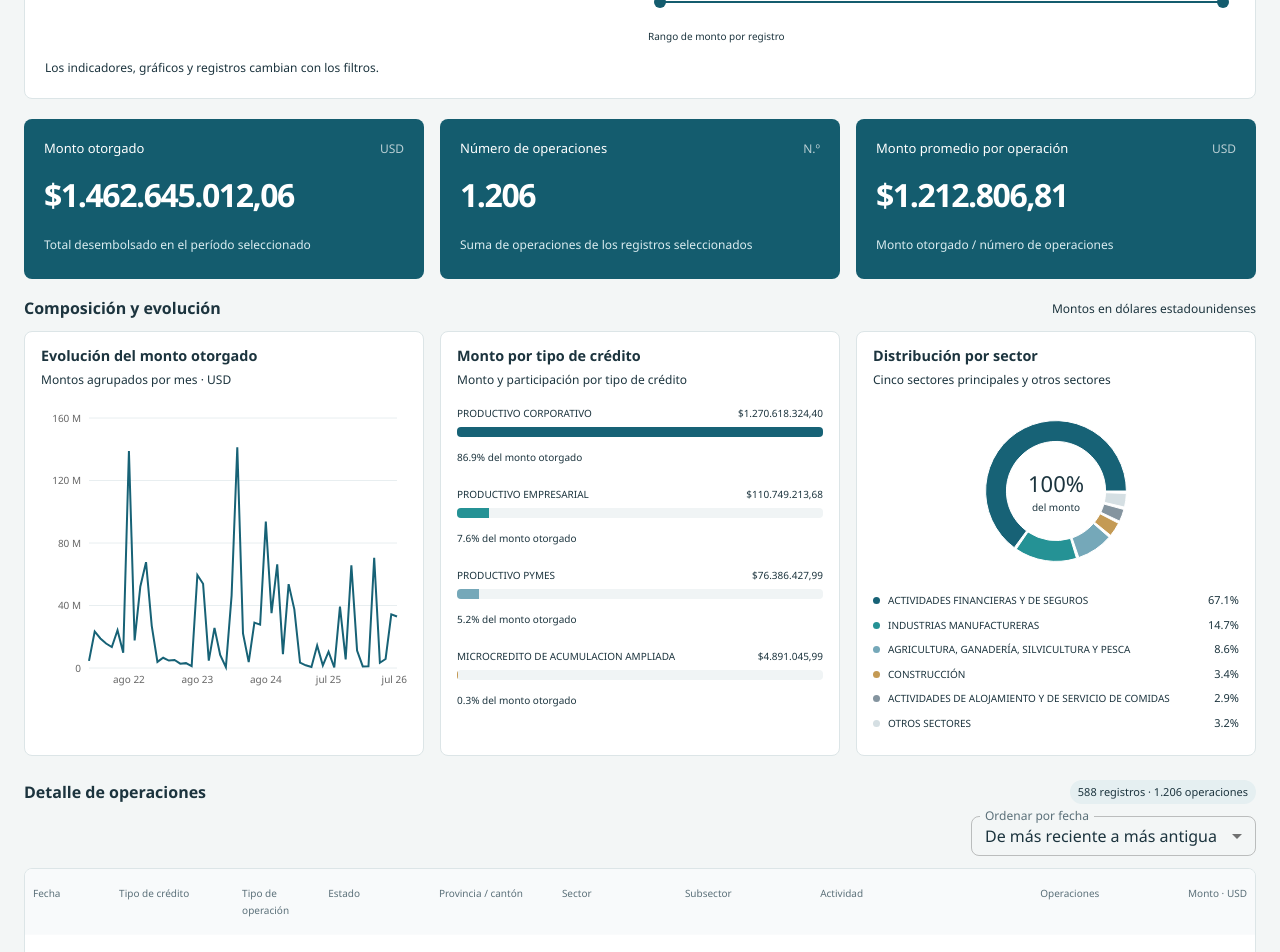
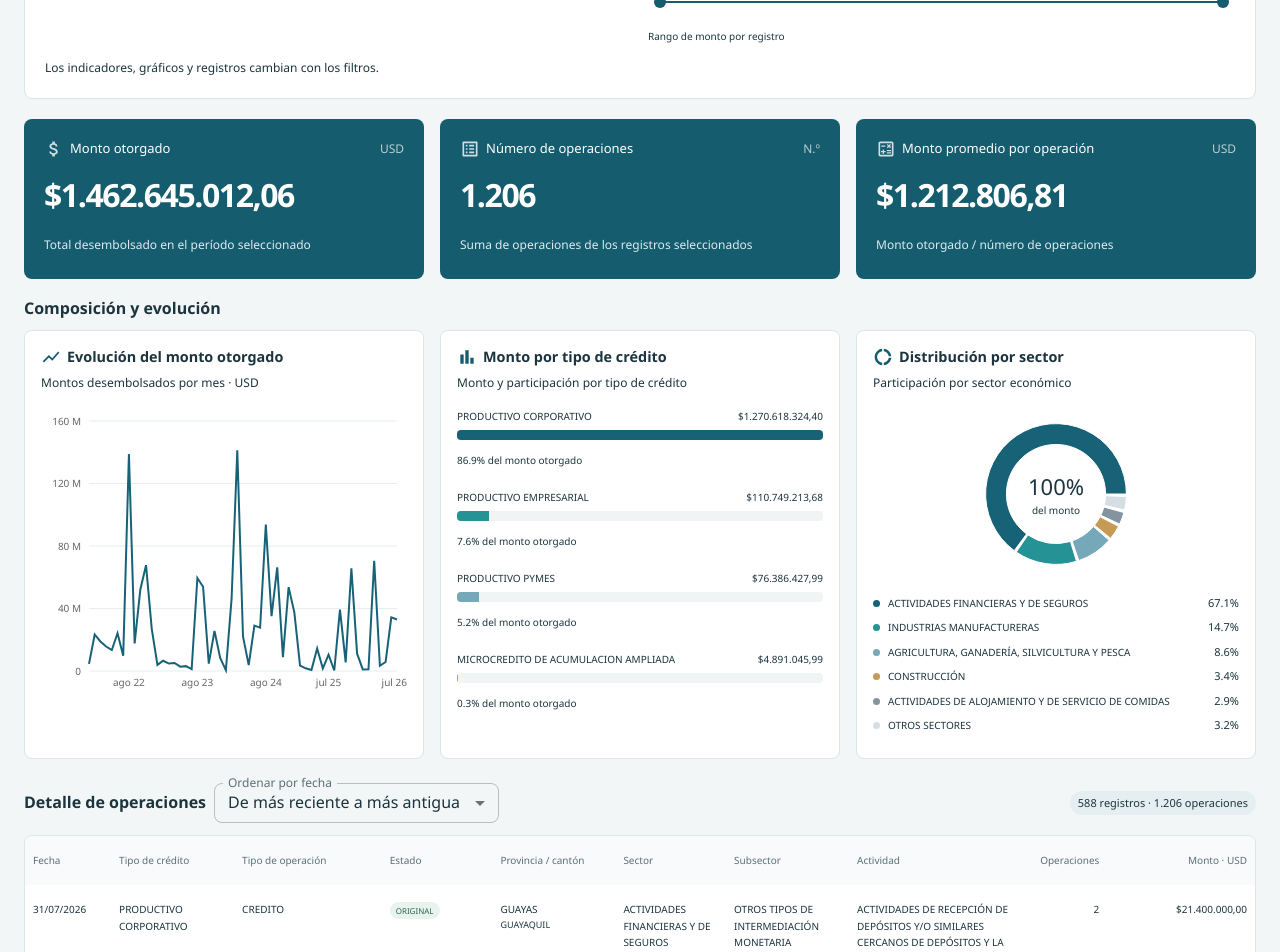
Before and after one commit to antivsan796/Proyecto03-G3, a React (Vite) app: page / in a window 1280 px wide. Shown: the part 480-1432 px from the top of the page. Built offline with nearby package versions, Linux system fonts and the light colour scheme.

Commit message:
fix: visualizacion, titulos y diseño mejorado

```diff
--- a/src/components/ChartsSection.tsx
+++ b/src/components/ChartsSection.tsx
@@ -1,4 +1,4 @@
-import { Grid, Stack, Typography } from '@mui/material';
+import { Grid, Typography } from '@mui/material';
 import TimeSeriesChart from './charts/TimeSeriesChart';
 import CreditTypeBarChart from './charts/CreditTypeBarChart';
 import SectorDonutChart from './charts/SectorDonutChart';
@@ -8,10 +8,7 @@ interface ChartsSectionProps { timeSeries: TimePoint[]; byCreditType: CategoryVa
 
 export default function ChartsSection({ timeSeries, byCreditType, bySector }: ChartsSectionProps) {
   return <section aria-labelledby="charts-title">
-    <Stack direction={{ xs: 'column', sm: 'row' }} spacing={.75} sx={{ mb: 1.5, justifyContent: 'space-between' }}>
-      <Typography id="charts-title" variant="h2">Composición y evolución</Typography>
-      <Typography variant="caption" color="text.secondary">Montos en dólares estadounidenses</Typography>
-    </Stack>
+    <Typography id="charts-title" variant="h2" sx={{ mb: 1.5 }}>Composición y evolución</Typography>
     <Grid container spacing={2}>
       <Grid size={{ xs: 12, md: 4 }}><TimeSeriesChart title="Evolución del monto otorgado" data={timeSeries} /></Grid>
       <Grid size={{ xs: 12, md: 4 }}><CreditTypeBarChart title="Monto por tipo de crédito" data={byCreditType} /></Grid>
--- a/src/components/DashboardPage.tsx
+++ b/src/components/DashboardPage.tsx
@@ -13,6 +13,10 @@ const ChartsSection = lazy(() => import('./ChartsSection'));
 export default function DashboardPage() {
   const data = useDashboardData();
   const lastShownDate = data.filteredRows.reduce((latest, row) => row.fecha > latest ? row.fecha : latest, '');
+
+  function resetFilters() {
+    data.resetFilters();
+  }
 
   function exportCsv() {
     const url = URL.createObjectURL(new Blob([toCsv(data.filteredRows)], { type: 'text/csv;charset=utf-8;' }));
@@ -39,14 +43,13 @@ export default function DashboardPage() {
       {data.status === 'loading' && <Stack spacing={2} sx={{ py: 6, alignItems: 'center' }} role="status"><CircularProgress /><Typography>Cargando operaciones crediticias…</Typography></Stack>}
       {data.status === 'error' && <Alert severity="error" action={<Button color="inherit" onClick={() => window.location.reload()}>Reintentar</Button>}>No se pudieron cargar los datos.</Alert>}
       {data.status === 'ready' && <>
-        <FiltersPanel filters={data.filters} onChange={data.changeFilters} rows={data.rows} bounds={data.bounds} onReset={data.resetFilters} />
+        <FiltersPanel filters={data.filters} onChange={data.changeFilters} rows={data.rows} bounds={data.bounds} onReset={resetFilters} />
         <KpiSection metrics={data.metrics} />
         <Suspense fallback={<Typography role="status" sx={{ py: 4 }}>Cargando gráficos…</Typography>}>
           <ChartsSection timeSeries={data.timeSeries} byCreditType={data.byCreditType} bySector={data.bySector} />
         </Suspense>
-        <OperationsSection rows={data.filteredRows} visibleRows={data.visibleRows} totalOperations={data.metrics.operations}
-          page={data.page} rowsPerPage={data.rowsPerPage} totalPages={data.totalPages} onPageChange={data.setPage}
-          order={data.order} onOrderChange={data.changeOrder} onReset={data.resetFilters} />
+        <OperationsSection rows={data.filteredRows} page={data.page} rowsPerPage={data.rowsPerPage} onPageChange={data.setPage}
+          order={data.order} onOrderChange={data.changeOrder} onReset={resetFilters} />
         <Footer datasetSource="Corporación Financiera Nacional B.P." lastUpdate={lastShownDate} />
       </>}
     </Container>
--- a/src/components/KpiCard.tsx
+++ b/src/components/KpiCard.tsx
@@ -1,12 +1,16 @@
-import { Card, CardContent, Stack, Typography } from '@mui/material';
+import type { ReactNode } from 'react';
+import { Box, Card, CardContent, Stack, Typography } from '@mui/material';
 import { formatMoney, formatNumber } from '../utils/format';
 
-interface KpiCardProps { title: string; value: number; unit?: string; helperText: string }
+interface KpiCardProps { title: string; value: number; unit?: string; helperText: string; icon: ReactNode }
 
-export default function KpiCard({ title, value, unit, helperText }: KpiCardProps) {
+export default function KpiCard({ title, value, unit, helperText, icon }: KpiCardProps) {
   return <Card component="article" aria-label={title} sx={{ bgcolor: 'primary.main', color: 'white', height: '100%', border: 0 }}>
     <CardContent sx={{ p: 2.5 }}><Stack direction="row" spacing={1} sx={{ justifyContent: 'space-between', alignItems: 'center' }}>
-      <Typography variant="h2" sx={{ fontSize: 13, fontWeight: 400 }}>{title}</Typography>
+      <Stack direction="row" spacing={.75} sx={{ alignItems: 'center', minWidth: 0 }}>
+        <Box aria-hidden="true" sx={{ display: 'flex', flexShrink: 0, opacity: .8 }}>{icon}</Box>
+        <Typography variant="h2" sx={{ fontSize: 13, fontWeight: 400 }}>{title}</Typography>
+      </Stack>
       <Typography variant="caption" sx={{ opacity: .7 }}>{unit || 'N.º'}</Typography>
     </Stack>
       <Typography className="kpi-value" sx={{ fontSize: { xs: 28, md: 32 }, fontWeight: 600, letterSpacing: '-0.045em', my: 1.5, overflowWrap: 'anywhere', fontVariantNumeric: 'tabular-nums' }}>
--- a/src/components/KpiSection.tsx
+++ b/src/components/KpiSection.tsx
@@ -1,4 +1,7 @@
 import { Grid } from '@mui/material';
+import AttachMoneyOutlined from '@mui/icons-material/AttachMoneyOutlined';
+import ListAltOutlined from '@mui/icons-material/ListAltOutlined';
+import CalculateOutlined from '@mui/icons-material/CalculateOutlined';
 import KpiCard from './KpiCard';
 import type { Metrics } from '../types/dashboard';
 
@@ -6,8 +9,8 @@ interface KpiSectionProps { metrics: Metrics }
 
 export default function KpiSection({ metrics }: KpiSectionProps) {
   return <Grid component="section" container spacing={2} aria-label="Indicadores del período seleccionado" aria-live="polite" sx={{ my: 2.5 }}>
-    <Grid size={{ xs: 12, md: 4 }}><KpiCard title="Monto otorgado" value={metrics.amount} unit="USD" helperText="Total desembolsado en el período seleccionado" /></Grid>
-    <Grid size={{ xs: 12, md: 4 }}><KpiCard title="Número de operaciones" value={metrics.operations} helperText="Suma de operaciones de los registros seleccionados" /></Grid>
-    <Grid size={{ xs: 12, md: 4 }}><KpiCard title="Monto promedio por operación" value={metrics.average} unit="USD" helperText="Monto otorgado / número de operaciones" /></Grid>
+    <Grid size={{ xs: 12, md: 4 }}><KpiCard icon={<AttachMoneyOutlined fontSize="small" />} title="Monto otorgado" value={metrics.amount} unit="USD" helperText="Total desembolsado en el período seleccionado" /></Grid>
+    <Grid size={{ xs: 12, md: 4 }}><KpiCard icon={<ListAltOutlined fontSize="small" />} title="Número de operaciones" value={metrics.operations} helperText="Suma de operaciones de los registros seleccionados" /></Grid>
+    <Grid size={{ xs: 12, md: 4 }}><KpiCard icon={<CalculateOutlined fontSize="small" />} title="Monto promedio por operación" value={metrics.average} unit="USD" helperText="Monto otorgado / número de operaciones" /></Grid>
   </Grid>;
 }
--- a/src/components/OperationsSection.tsx
+++ b/src/components/OperationsSection.tsx
@@ -2,30 +2,37 @@ import { Box, Button, Chip, MenuItem, Paper, Stack, TextField, Typography, useMe
 import OperationsTable from './OperationsTable';
 import OperationCardList from './OperationCardList';
 import PaginationControl from './PaginationControl';
+import { getMetrics, getPage } from '../utils/dashboard';
 import { formatNumber } from '../utils/format';
 import type { DateOrder, Operation } from '../types/dashboard';
 
 interface OperationsSectionProps {
-  rows: Operation[]; visibleRows: Operation[]; totalOperations: number; page: number; rowsPerPage: number; totalPages: number;
+  rows: Operation[]; page: number; rowsPerPage: number;
   order: DateOrder; onOrderChange: (order: DateOrder) => void; onPageChange: (page: number) => void; onReset: () => void;
 }
 
-export default function OperationsSection({ rows, visibleRows, totalOperations, page, rowsPerPage, totalPages, order, onOrderChange, onPageChange, onReset }: OperationsSectionProps) {
+export default function OperationsSection({ rows, page, rowsPerPage, order, onOrderChange, onPageChange, onReset }: OperationsSectionProps) {
   const desktop = useMediaQuery(useTheme().breakpoints.up('md'));
+  const pagination = getPage(rows, page, rowsPerPage);
+  const visibleRows = pagination.data;
+  const totalOperations = getMetrics(rows).operations;
+
   return <Box component="section" aria-labelledby="operations-title" sx={{ mt: 3 }}>
-    <Stack direction={{ xs: 'column', sm: 'row' }} spacing={1} sx={{ mb: 1.5, justifyContent: 'space-between', alignItems: { xs: 'flex-start', sm: 'center' } }}>
-      <Typography variant="h2" id="operations-title">Detalle de operaciones</Typography>
+    <Stack direction={{ xs: 'column', md: 'row' }} spacing={1} sx={{ mb: 1.5, justifyContent: 'space-between', alignItems: { xs: 'flex-start', md: 'center' } }}>
+      <Stack direction={{ xs: 'column', md: 'row' }} spacing={1} sx={{ alignItems: { xs: 'stretch', md: 'center' } }}>
+        <Typography variant="h2" id="operations-title">Detalle de operaciones</Typography>
+        <TextField select label="Ordenar por fecha" value={order}
+          onChange={(event) => onOrderChange(event.target.value as DateOrder)} sx={{ width: { xs: '100%', md: 285 } }}>
+          <MenuItem value="newest">De más reciente a más antigua</MenuItem><MenuItem value="oldest">De más antigua a más reciente</MenuItem>
+        </TextField>
+      </Stack>
       <Chip role="status" label={`${formatNumber(rows.length)} registros · ${formatNumber(totalOperations)} operaciones`} size="small" sx={{ bgcolor: '#e5eff1', fontSize: 11 }} />
     </Stack>
-    <Stack sx={{ mb: 1.5, alignItems: { xs: 'stretch', sm: 'flex-end' } }}><TextField select label="Ordenar por fecha" value={order}
-      onChange={(event) => onOrderChange(event.target.value as DateOrder)} sx={{ width: { xs: '100%', sm: 285 } }}>
-      <MenuItem value="newest">De más reciente a más antigua</MenuItem><MenuItem value="oldest">De más antigua a más reciente</MenuItem>
-    </TextField></Stack>
     {rows.length ? <>
-      {desktop ? <OperationsTable rows={rows} page={page} rowsPerPage={rowsPerPage} /> : <OperationCardList rows={visibleRows} />}
+      {desktop ? <OperationsTable rows={rows} page={pagination.page} rowsPerPage={rowsPerPage} /> : <OperationCardList rows={visibleRows} />}
       <Paper variant="outlined" sx={{ p: 1.5, mt: desktop ? 0 : 2 }}><Stack direction={{ xs: 'column', sm: 'row' }} spacing={2} sx={{ alignItems: 'center', justifyContent: 'space-between' }}>
-        <Typography variant="caption" color="text.secondary">Mostrando {(page - 1) * rowsPerPage + 1}–{(page - 1) * rowsPerPage + visibleRows.length} de {formatNumber(rows.length)} registros</Typography>
-        <PaginationControl page={page} count={totalPages} onChange={onPageChange} />
+        <Typography variant="caption" color="text.secondary">Mostrando {pagination.start + 1}–{pagination.start + visibleRows.length} de {formatNumber(rows.length)} registros</Typography>
+        <PaginationControl page={pagination.page} count={pagination.totalPages} onChange={onPageChange} />
       </Stack></Paper>
     </> : <Paper variant="outlined" sx={{ textAlign: 'center', p: 4 }}><Typography variant="h3">No hay operaciones con estos filtros</Typography>
       <Typography variant="body2" color="text.secondary" sx={{ my: 1 }}>Prueba otro período o restablece los filtros.</Typography><Button variant="outlined" onClick={onReset}>Mostrar todas las operaciones</Button></Paper>}
--- a/src/components/OperationsTable.tsx
+++ b/src/components/OperationsTable.tsx
@@ -14,7 +14,7 @@ export default function OperationsTable({ rows, page, rowsPerPage }: OperationsT
     '& th': { bgcolor: '#f8fafb', color: 'text.secondary', fontWeight: 500 } }}>
     <caption style={{ position: 'absolute', width: 1, height: 1, overflow: 'hidden', clipPath: 'inset(50%)' }}>Detalle de operaciones crediticias de la página actual</caption>
     <TableHead><TableRow>{headers.map((label, index) => <TableCell key={label} align={index > 7 ? 'right' : 'left'}
-      sx={{ width: `${[7, 10, 7, 9, 10, 10, 11, 17, 7, 12][index]}%` }}>{label}</TableCell>)}</TableRow></TableHead>
+      sx={{ width: `${[7, 10, 12, 9, 10, 9, 10, 14, 7, 12][index]}%`, whiteSpace: index === 2 ? 'nowrap' : 'normal' }}>{label}</TableCell>)}</TableRow></TableHead>
     <TableBody>{visibleRows.map((row) => <TableRow key={row.id} hover>
       <TableCell>{formatDate(row.fecha)}</TableCell><TableCell>{row.tipoCredito}</TableCell><TableCell>{row.tipoOperacion}</TableCell>
       <TableCell><Chip label={row.estado} size="small" sx={{ ...getOperationStatusStyle(row.estado), fontSize: 8, height: 'auto', '& .MuiChip-label': { whiteSpace: 'normal', px: .75, py: .3 } }} /></TableCell>
--- a/src/components/charts/ChartPanel.tsx
+++ b/src/components/charts/ChartPanel.tsx
@@ -1,11 +1,14 @@
 import type { ReactNode } from 'react';
-import { Box, Card, CardContent, Typography } from '@mui/material';
+import { Box, Card, CardContent, Stack, Typography } from '@mui/material';
 
-interface ChartPanelProps { title: string; subtitle: string; empty: boolean; children: ReactNode }
+interface ChartPanelProps { title: string; subtitle: string; empty: boolean; icon: ReactNode; children: ReactNode }
 
-export default function ChartPanel({ title, subtitle, empty, children }: ChartPanelProps) {
+export default function ChartPanel({ title, subtitle, empty, icon, children }: ChartPanelProps) {
   return <Card component="article" sx={{ height: '100%' }}><CardContent sx={{ p: 2 }}>
-    <Typography variant="h3">{title}</Typography>
+    <Stack direction="row" spacing={.75} sx={{ alignItems: 'center' }}>
+      <Box aria-hidden="true" sx={{ display: 'flex', color: 'primary.main' }}>{icon}</Box>
+      <Typography variant="h3">{title}</Typography>
+    </Stack>
     <Typography variant="caption" color="text.secondary" sx={{ display: 'block', mt: .75, mb: 2 }}>{subtitle}</Typography>
     {empty ? <Box sx={{ height: 280, display: 'grid', placeItems: 'center', textAlign: 'center' }}><Typography color="text.secondary" variant="body2">No hay datos para graficar con estos filtros.</Typography></Box> : children}
   </CardContent></Card>;
--- a/src/components/charts/CreditTypeBarChart.tsx
+++ b/src/components/charts/CreditTypeBarChart.tsx
@@ -1,4 +1,5 @@
 import { Box, Stack, Typography } from '@mui/material';
+import BarChartOutlined from '@mui/icons-material/BarChartOutlined';
 import ChartPanel from './ChartPanel';
 import { formatMoney } from '../../utils/format';
 import type { CategoryValue } from '../../types/dashboard';
@@ -9,7 +10,7 @@ interface CreditTypeBarChartProps { title: string; data: CategoryValue[] }
 export default function CreditTypeBarChart({ title, data }: CreditTypeBarChartProps) {
   const max = Math.max(...data.map((item) => item.amount), 1);
   const total = data.reduce((sum, item) => sum + item.amount, 0);
-  return <ChartPanel title={title} subtitle="Monto y participación por tipo de crédito" empty={!data.length}>
+  return <ChartPanel title={title} icon={<BarChartOutlined fontSize="small" />} subtitle="Monto y participación por tipo de crédito" empty={!data.length}>
     <Stack component="ul" spacing={2.5} aria-label="Montos agrupados por tipo de crédito" sx={{ listStyle: 'none', p: 0, m: 0 }}>
       {data.map((item, index) => <Box component="li" key={item.name}>
         <Stack direction="row" spacing={1} sx={{ alignItems: 'flex-end', justifyContent: 'space-between' }}>
--- a/src/components/charts/SectorDonutChart.tsx
+++ b/src/components/charts/SectorDonutChart.tsx
@@ -1,4 +1,5 @@
 import { Box, Stack, Typography } from '@mui/material';
+import DonutLargeOutlined from '@mui/icons-material/DonutLargeOutlined';
 import { Cell, Pie, PieChart, ResponsiveContainer, Tooltip } from 'recharts';
 import ChartPanel from './ChartPanel';
 import { formatMoney } from '../../utils/format';
@@ -9,7 +10,7 @@ interface SectorDonutChartProps { title: string; data: CategoryValue[] }
 
 export default function SectorDonutChart({ title, data }: SectorDonutChartProps) {
   const total = data.reduce((sum, item) => sum + item.amount, 0);
-  return <ChartPanel title={title} subtitle="Cinco sectores principales y otros sectores" empty={!data.length}>
+  return <ChartPanel title={title} icon={<DonutLargeOutlined fontSize="small" />} subtitle="Participación por sector económico" empty={!data.length}>
     <Box sx={{ height: 170, position: 'relative' }} role="img" aria-label="Distribución del monto por sector económico">
       <ResponsiveContainer width="100%" height="100%" minWidth={0}>
         <PieChart accessibilityLayer>
--- a/src/components/charts/TimeSeriesChart.tsx
+++ b/src/components/charts/TimeSeriesChart.tsx
@@ -1,4 +1,5 @@
 import { Box } from '@mui/material';
+import ShowChartOutlined from '@mui/icons-material/ShowChartOutlined';
 import { CartesianGrid, Line, LineChart, ResponsiveContainer, Tooltip, XAxis, YAxis } from 'recharts';
 import ChartPanel from './ChartPanel';
 import { formatCompact, formatMoney, formatMonth } from '../../utils/format';
@@ -8,7 +9,7 @@ import { chartColors } from '../../theme';
 interface TimeSeriesChartProps { title: string; data: TimePoint[] }
 
 export default function TimeSeriesChart({ title, data }: TimeSeriesChartProps) {
-  return <ChartPanel title={title} subtitle="Montos agrupados por mes · USD" empty={!data.length}>
+  return <ChartPanel title={title} icon={<ShowChartOutlined fontSize="small" />} subtitle="Montos desembolsados por mes · USD" empty={!data.length}>
     <Box sx={{ height: 300, width: '100%', minWidth: 0 }} role="img" aria-label="Evolución mensual del monto otorgado en dólares">
       <ResponsiveContainer width="100%" height="100%" minWidth={0}>
         <LineChart data={data} margin={{ top: 12, right: 10, bottom: 8, left: 0 }} accessibilityLayer>
```
Also changed, not shown: 1 other file (tests, documents, lock files or other folders).
